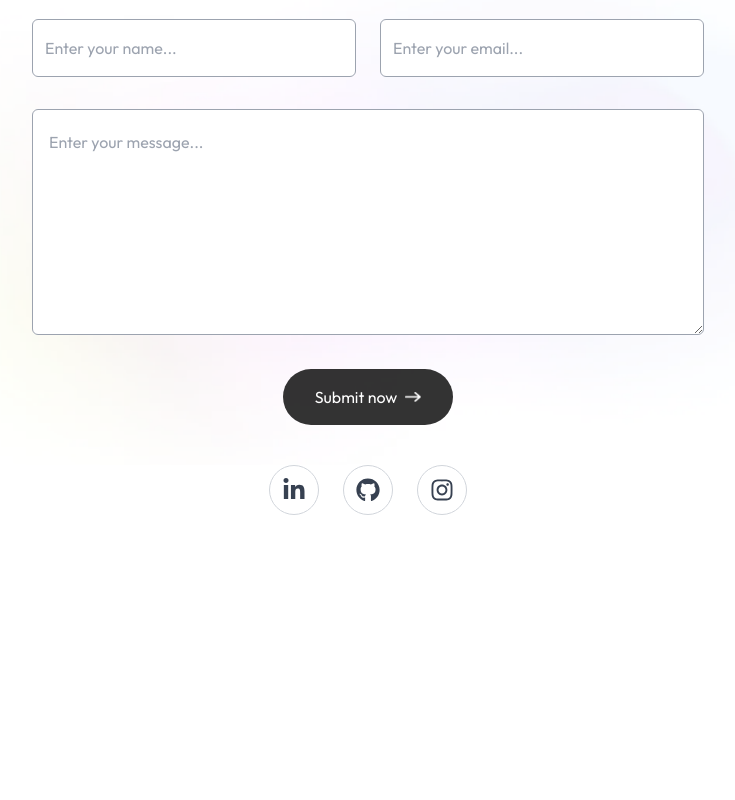
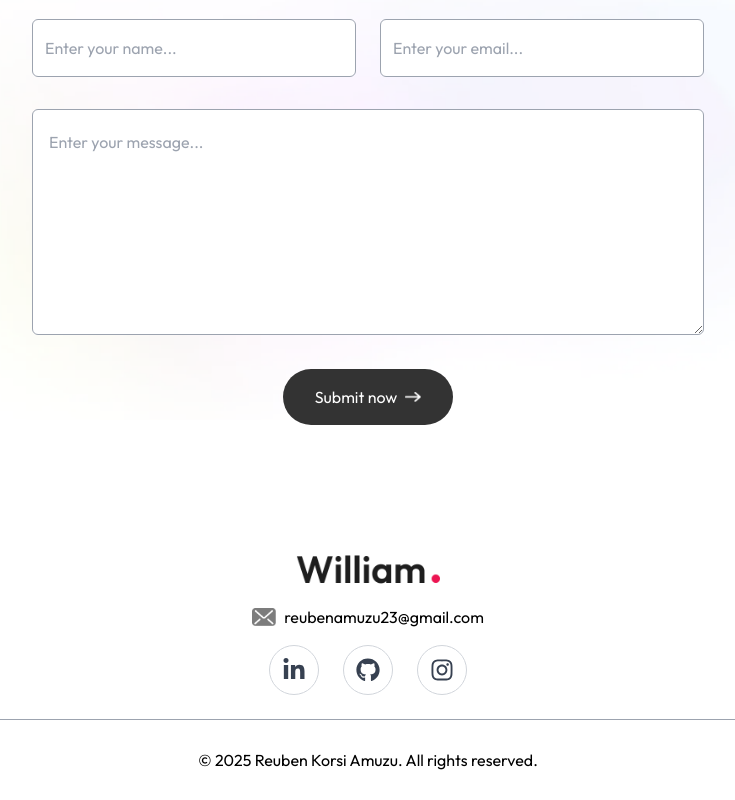
Before and after one commit to Amson-tECH/My-Portfolio, a Next.js app: page / in a window 1280 px wide. Shown: the part 3274-4074 px from the top of the page, without its empty margins (272-1007 px from the left). Before the commit the page ends 3829 px from the top, so only its background shows below. Built offline with nearby package versions, Linux system fonts and the light colour scheme; a web font is replaced by a local one.

Commit message:
Done with Footer section

```diff
--- a/app/components/Contact.jsx
+++ b/app/components/Contact.jsx
@@ -2,7 +2,6 @@
 import Image from "next/image";
 import React, { useState } from "react";
 import toast from "react-hot-toast"; // ✅ import toast
-import { FaLinkedinIn, FaGithub, FaInstagram } from "react-icons/fa"; // Socials icons
 
 const Contact = () => {
   const [result, setResult] = useState("");
@@ -84,34 +83,6 @@
         {/* Optional: Keep this if you still want inline text feedback */}
         {/* <p className="mt-4 text-center text-gray-700">{result}</p> */}
       </form>
-
-      {/* 🌐 Social Media Icons */}
-      <div className="flex items-center justify-center gap-6 mt-10">
-        <a
-          href="https://www.linkedin.com/in/reuben-korsi-amuzu-b4bb82385"
-          target="_blank"
-          rel="noopener noreferrer"
-          className="p-3 rounded-full border border-gray-300 dark:border-gray-700 hover:bg-gray-100 dark:hover:bg-gray-800 transition-colors duration-300"
-        >
-          <FaLinkedinIn className="text-2xl text-gray-700 dark:text-gray-300 hover:text-blue-600 transition-colors" />
-        </a>
-        <a
-          href="https://github.com/Amson-tECH"
-          target="_blank"
-          rel="noopener noreferrer"
-          className="p-3 rounded-full border border-gray-300 dark:border-gray-700 hover:bg-gray-100 dark:hover:bg-gray-800 transition-colors duration-300"
-        >
-          <FaGithub className="text-2xl text-gray-700 dark:text-gray-300 hover:text-black dark:hover:text-white transition-colors" />
-        </a>
-        <a
-          href="https://www.instagram.com/your-instagram"
-          target="_blank"
-          rel="noopener noreferrer"
-          className="p-3 rounded-full border border-gray-300 dark:border-gray-700 hover:bg-gray-100 dark:hover:bg-gray-800 transition-colors duration-300"
-        >
-          <FaInstagram className="text-2xl text-gray-700 dark:text-gray-300 hover:text-pink-500 transition-colors" />
-        </a>
-      </div>
     </div>
   );
 };
--- /dev/null
+++ b/app/components/Footer.jsx
@@ -0,0 +1,56 @@
+import { assets } from "@/assets/assets";
+import Image from "next/image";
+import React from "react";
+import { FaLinkedinIn, FaGithub, FaInstagram } from "react-icons/fa"; // Socials icons
+
+const Footer = () => {
+  return (
+    <div className="mt-20">
+      <div className="text-center">
+        <Image src={assets.logo} alt="" className="w-36 mx-auto mb-2" />
+
+        <div className="w-max flex items-center gap-2 mx-auto">
+          <Image src={assets.mail_icon} alt="" className="w-6" />
+          reubenamuzu23@gmail.com
+        </div>
+      </div>
+
+      {/* 🌐 Social Media Icons */}
+      <div className="flex items-center justify-center gap-6 mt-3">
+        <a
+          href="https://www.linkedin.com/in/reuben-korsi-amuzu-b4bb82385"
+          target="_blank"
+          rel="noopener noreferrer"
+          className="p-3 rounded-full border border-gray-300 dark:border-gray-700 hover:bg-gray-100 dark:hover:bg-gray-800 transition-colors duration-300"
+        >
+          <FaLinkedinIn className="text-2xl text-gray-700 dark:text-gray-300 hover:text-blue-600 transition-colors" />
+        </a>
+        <a
+          href="https://github.com/Amson-tECH"
+          target="_blank"
+          rel="noopener noreferrer"
+          className="p-3 rounded-full border border-gray-300 dark:border-gray-700 hover:bg-gray-100 dark:hover:bg-gray-800 transition-colors duration-300"
+        >
+          <FaGithub className="text-2xl text-gray-700 dark:text-gray-300 hover:text-black dark:hover:text-white transition-colors" />
+        </a>
+        <a
+          href="https://www.instagram.com/your-instagram"
+          target="_blank"
+          rel="noopener noreferrer"
+          className="p-3 rounded-full border border-gray-300 dark:border-gray-700 hover:bg-gray-100 dark:hover:bg-gray-800 transition-colors duration-300"
+        >
+          <FaInstagram className="text-2xl text-gray-700 dark:text-gray-300 hover:text-pink-500 transition-colors" />
+        </a>
+      </div>
+
+      <div className="text-center sm:flex items-center justify-center border-t border-gray-400 mx-[10%] mt-6 py-6">
+        <p>
+          {" "}
+          © {new Date().getFullYear()} Reuben Korsi Amuzu. All rights reserved.{" "}
+        </p>
+      </div>
+    </div>
+  );
+};
+
+export default Footer;
--- a/app/page.js
+++ b/app/page.js
@@ -1,6 +1,7 @@
 'use client'
 import About from "./components/About";
 import Contact from "./components/Contact";
+import Footer from "./components/Footer";
 import Header from "./components/Header";
 import Navbar from "./components/Navbar";
 import Services from "./components/Services";
@@ -15,6 +16,7 @@
     <Services />
     <Work />
     <Contact />
+    <Footer />
    </>
   );
 }
```
